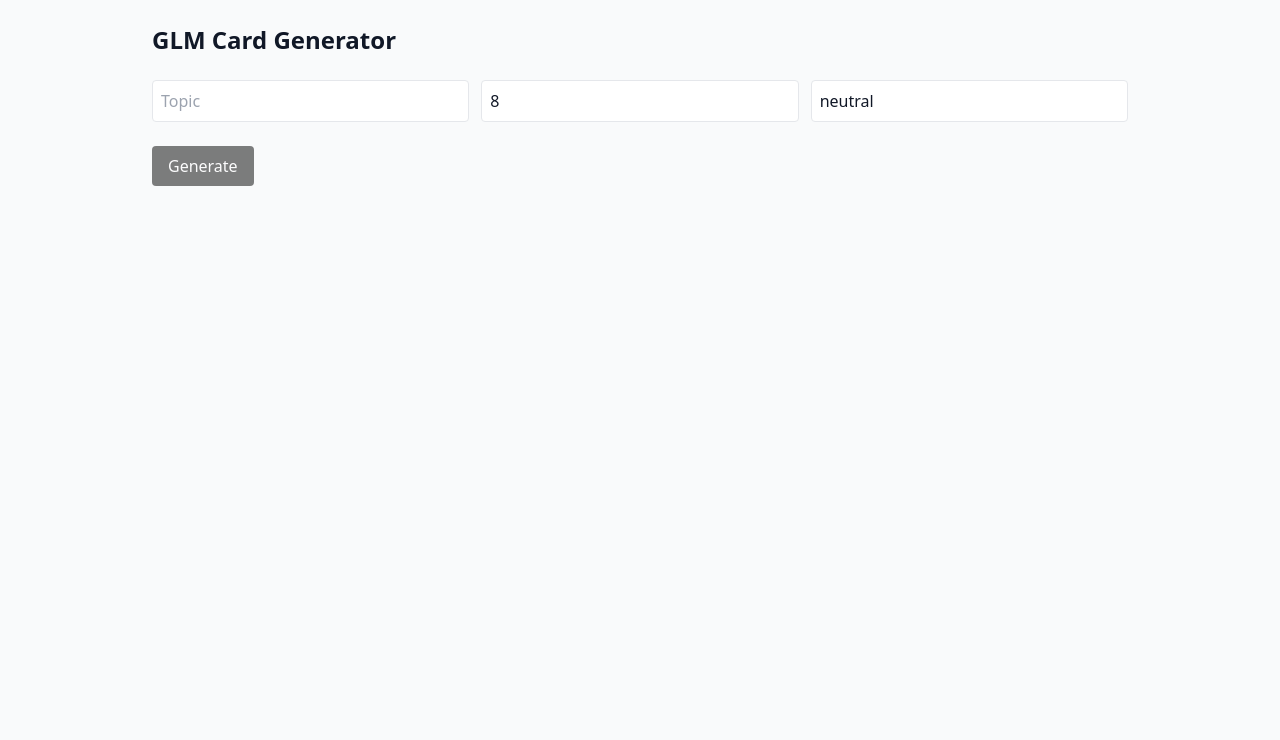
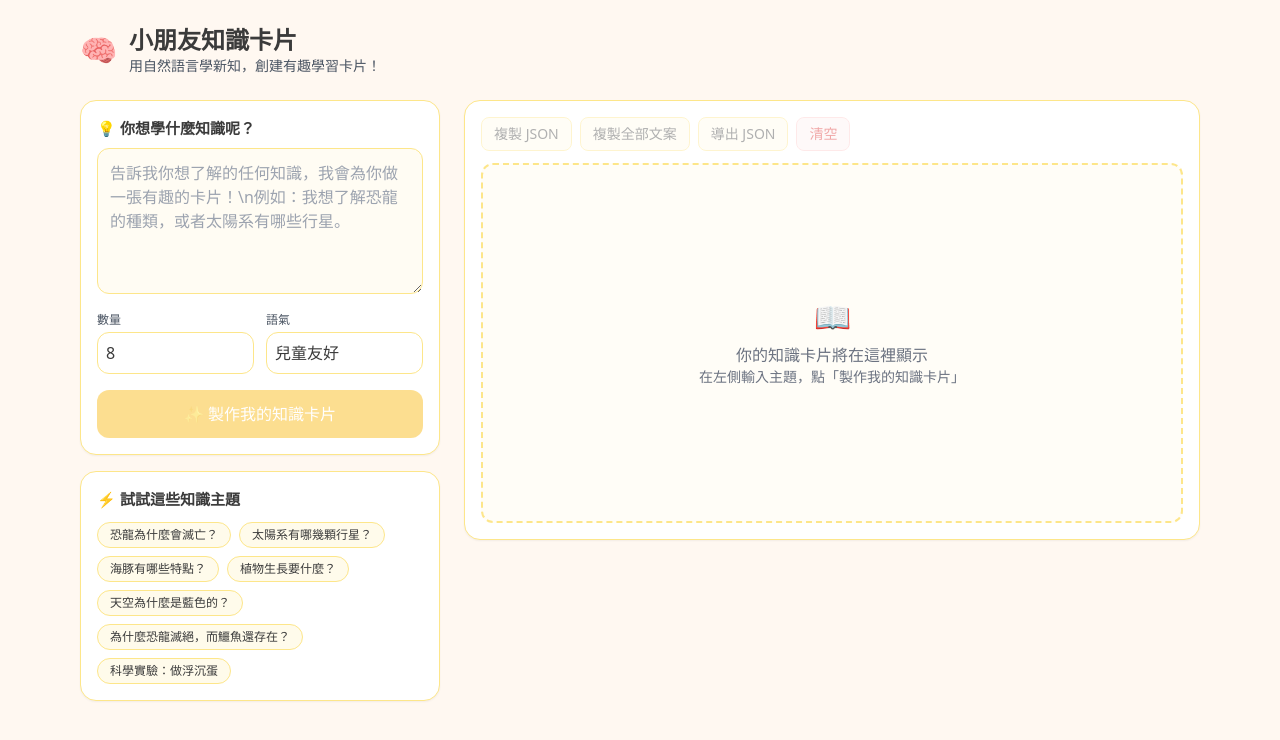
Before and after one commit to tommykid13/glm-card-app, a Next.js app: page / in a window 1280 px wide. Shown: the top 740 px of the page. Built offline with nearby package versions, Linux system fonts and the light colour scheme.

Commit message:
Update page.tsx

```diff
--- a/app/page.tsx
+++ b/app/page.tsx
@@ -1,76 +1,240 @@
-// app/page.tsx
 'use client';
 
 import { useState } from 'react';
 import type { Card } from '../types/card';
 
+const SUGGESTIONS = [
+  '恐龍為什麼會滅亡？',
+  '太陽系有哪幾顆行星？',
+  '海豚有哪些特點？',
+  '植物生長要什麼？',
+  '天空為什麼是藍色的？',
+  '為什麼恐龍滅絕，而鱷魚還存在？',
+  '科學實驗：做浮沉蛋',
+];
+
 export default function Home() {
   const [topic, setTopic] = useState('');
   const [count, setCount] = useState(8);
-  const [tone, setTone]   = useState('neutral');
+  const [tone, setTone] = useState('兒童友好');
+
   const [cards, setCards] = useState<Card[]>([]);
   const [loading, setLoading] = useState(false);
   const [err, setErr] = useState<string>('');
 
   async function generate() {
-    setLoading(true); setErr('');
+    if (!topic.trim()) return;
+    setLoading(true);
+    setErr('');
+    setCards([]);
+
     try {
       const res = await fetch('/api/chat', {
         method: 'POST',
         headers: { 'Content-Type': 'application/json' },
         body: JSON.stringify({ topic, count, tone }),
       });
-      const data = await res.json();
+
+      const raw = await res.text();
+      let data: any;
+      try {
+        data = JSON.parse(raw);
+      } catch {
+        const s = raw.indexOf('{');
+        const e = raw.lastIndexOf('}');
+        if (s >= 0 && e > s) data = JSON.parse(raw.slice(s, e + 1));
+        else throw new Error(raw.slice(0, 200));
+      }
+
       if (!res.ok) throw new Error(data?.error || 'Request failed');
-      setCards(data.cards || []);
+      const arr: Card[] = Array.isArray(data?.cards) ? data.cards : [];
+      setCards(arr);
+
+      const history = JSON.parse(localStorage.getItem('history') || '[]') as any[];
+      history.unshift({ ts: Date.now(), topic, count, tone, cards: arr });
+      localStorage.setItem('history', JSON.stringify(history.slice(0, 10)));
     } catch (e: any) {
-      setErr(e?.message || 'Failed to parse JSON response');
-      setCards([]);
+      setErr(e?.message || 'Failed to parse response');
     } finally {
       setLoading(false);
     }
   }
 
+  function onPickSuggestion(s: string) {
+    setTopic(s);
+  }
+
+  function copyJSON() {
+    const text = JSON.stringify({ cards }, null, 2);
+    navigator.clipboard.writeText(text);
+  }
+
+  function copyAllText() {
+    const text = cards
+      .map(
+        (c, i) =>
+          `#${i + 1} ${c.icon} ${c.title}\n${c.description}\n標籤：${(c.tags || []).join(' / ')}`
+      )
+      .join('\n\n');
+    navigator.clipboard.writeText(text);
+  }
+
+  function exportJSON() {
+    const blob = new Blob([JSON.stringify({ cards }, null, 2)], { type: 'application/json' });
+    const url = URL.createObjectURL(blob);
+    const a = document.createElement('a');
+    a.download = 'cards.json';
+    a.href = url;
+    a.click();
+    URL.revokeObjectURL(url);
+  }
+
+  function clearAll() {
+    setCards([]);
+    setErr('');
+  }
+
   return (
-    <main className="max-w-5xl mx-auto p-6 space-y-6">
-      <h1 className="text-2xl font-semibold">GLM Card Generator</h1>
+    <div className="min-h-screen bg-[#FFF8F1] text-[#3b3b3b]">
+      <header className="mx-auto max-w-6xl px-4 py-6">
+        <div className="flex items-center gap-3">
+          <div className="text-3xl">🧠</div>
+          <div>
+            <h1 className="text-2xl font-semibold">小朋友知識卡片</h1>
+            <p className="text-sm text-gray-600">用自然語言學新知，創建有趣學習卡片！</p>
+          </div>
+        </div>
+      </header>
 
-      <div className="grid gap-3 sm:grid-cols-3">
-        <input className="border p-2 rounded"
-          placeholder="Topic"
-          value={topic} onChange={e=>setTopic(e.target.value)} />
-        <input className="border p-2 rounded"
-          type="number" min={1} max={24}
-          value={count} onChange={e=>setCount(parseInt(e.target.value||'8'))}/>
-        <input className="border p-2 rounded"
-          placeholder="Tone (e.g. business)"
-          value={tone} onChange={e=>setTone(e.target.value)} />
+      <main className="mx-auto max-w-6xl px-4 pb-16">
+        <div className="flex flex-col md:flex-row gap-6">
+          {/* 左側控制欄 */}
+          <aside className="w-full md:w-[360px]">
+            <div className="rounded-2xl border border-amber-200 bg-white p-4 shadow-sm">
+              <h2 className="mb-2 text-[15px] font-semibold">💡 你想學什麼知識呢？</h2>
+              <textarea
+                className="w-full rounded-xl border border-amber-200 bg-amber-50/60 p-3 outline-none focus:ring-2 focus:ring-amber-300"
+                rows={5}
+                placeholder="告訴我你想了解的任何知識，我會為你做一張有趣的卡片！\n例如：我想了解恐龍的種類，或者太陽系有哪些行星。"
+                value={topic}
+                onChange={(e) => setTopic(e.target.value)}
+              />
+
+              <div className="mt-3 grid grid-cols-2 gap-3">
+                <div>
+                  <label className="block text-xs text-gray-600 mb-1">數量</label>
+                  <input
+                    type="number"
+                    min={1}
+                    max={24}
+                    className="w-full rounded-xl border border-amber-200 bg-white p-2"
+                    value={count}
+                    onChange={(e) => setCount(parseInt(e.target.value || '8'))}
+                  />
+                </div>
+                <div>
+                  <label className="block text-xs text-gray-600 mb-1">語氣</label>
+                  <input
+                    className="w-full rounded-xl border border-amber-200 bg-white p-2"
+                    value={tone}
+                    onChange={(e) => setTone(e.target.value)}
+                  />
+                </div>
               </div>
 
               <button
                 onClick={generate}
                 disabled={!topic || loading}
-        className="px-4 py-2 rounded bg-black text-white disabled:opacity-50"
+                className="mt-4 w-full rounded-xl bg-amber-400 px-4 py-3 font-medium text-white hover:bg-amber-500 disabled:opacity-50"
               >
-        {loading ? 'Generating…' : 'Generate'}
+                {loading ? '製作中…' : '✨ 製作我的知識卡片'}
               </button>
+            </div>
 
-      {err && <div className="text-red-600">{err}</div>}
-
-      <div className="grid sm:grid-cols-2 lg:grid-cols-3 gap-4">
-        {cards.map((c, i) => (
-          <div key={i} className="border rounded p-4 bg-white">
-            <div className="text-3xl">{c.icon}</div>
-            <div className="font-semibold mt-2">{c.title}</div>
-            <div className="text-sm text-gray-600 mt-1">{c.description}</div>
-            <div className="mt-2 flex flex-wrap gap-1">
-              {c.tags?.map((t, j)=>(
-                <span key={j} className="text-xs px-2 py-0.5 bg-gray-100 rounded">{t}</span>
+            {/* 推薦主題 */}
+            <div className="mt-4 rounded-2xl border border-amber-200 bg-white p-4 shadow-sm">
+              <h3 className="mb-3 text-[15px] font-semibold">⚡ 試試這些知識主題</h3>
+              <div className="flex flex-wrap gap-2">
+                {SUGGESTIONS.map((s) => (
+                  <button
+                    key={s}
+                    onClick={() => onPickSuggestion(s)}
+                    className="rounded-full border border-amber-200 bg-amber-50 px-3 py-1 text-xs hover:bg-amber-100"
+                  >
+                    {s}
+                  </button>
                 ))}
               </div>
             </div>
+          </aside>
+
+          {/* 右側展示區 */}
+          <section className="flex-1">
+            <div className="rounded-2xl border border-amber-200 bg-white p-4 shadow-sm">
+              {/* 工具列 */}
+              <div className="mb-3 flex flex-wrap items-center gap-2">
+                <button
+                  onClick={copyJSON}
+                  disabled={!cards.length}
+                  className="rounded-lg border border-amber-200 bg-amber-50 px-3 py-1.5 text-sm hover:bg-amber-100 disabled:opacity-40"
+                >
+                  複製 JSON
+                </button>
+                <button
+                  onClick={copyAllText}
+                  disabled={!cards.length}
+                  className="rounded-lg border border-amber-200 bg-amber-50 px-3 py-1.5 text-sm hover:bg-amber-100 disabled:opacity-40"
+                >
+                  複製全部文案
+                </button>
+                <button
+                  onClick={exportJSON}
+                  disabled={!cards.length}
+                  className="rounded-lg border border-amber-200 bg-amber-50 px-3 py-1.5 text-sm hover:bg-amber-100 disabled:opacity-40"
+                >
+                  導出 JSON
+                </button>
+                <button
+                  onClick={clearAll}
+                  disabled={!cards.length}
+                  className="rounded-lg border border-red-200 bg-red-50 px-3 py-1.5 text-sm text-red-600 hover:bg-red-100 disabled:opacity-40"
+                >
+                  清空
+                </button>
+              </div>
+
+              {cards.length === 0 ? (
+                <div className="flex h-[360px] items-center justify-center rounded-xl border-2 border-dashed border-amber-200 bg-amber-50/40">
+                  <div className="text-center text-gray-500">
+                    <div className="mb-2 text-3xl">📖</div>
+                    <div className="font-medium">你的知識卡片將在這裡顯示</div>
+                    <div className="text-sm">在左側輸入主題，點「製作我的知識卡片」</div>
+                  </div>
+                </div>
+              ) : (
+                <div className="grid gap-4 sm:grid-cols-2 lg:grid-cols-3">
+                  {cards.map((c, i) => (
+                    <article key={i} className="rounded-xl border border-amber-200 bg-white p-4 shadow-sm">
+                      <div className="text-3xl">{c.icon}</div>
+                      <h4 className="mt-2 text-base font-semibold">{c.title}</h4>
+                      <p className="mt-1 text-sm text-gray-600">{c.description}</p>
+                      <div className="mt-2 flex flex-wrap gap-1">
+                        {(c.tags || []).map((t, j) => (
+                          <span key={j} className="rounded-full bg-amber-50 px-2 py-0.5 text-[11px] text-amber-700">
+                            {t}
+                          </span>
                         ))}
                       </div>
+                    </article>
+                  ))}
+                </div>
+              )}
+
+              {err && <div className="mt-3 text-sm text-red-600">錯誤：{err}</div>}
+            </div>
+          </section>
+        </div>
       </main>
+    </div>
   );
 }
```
Lines whose indentation alone changed are shown as unchanged.
